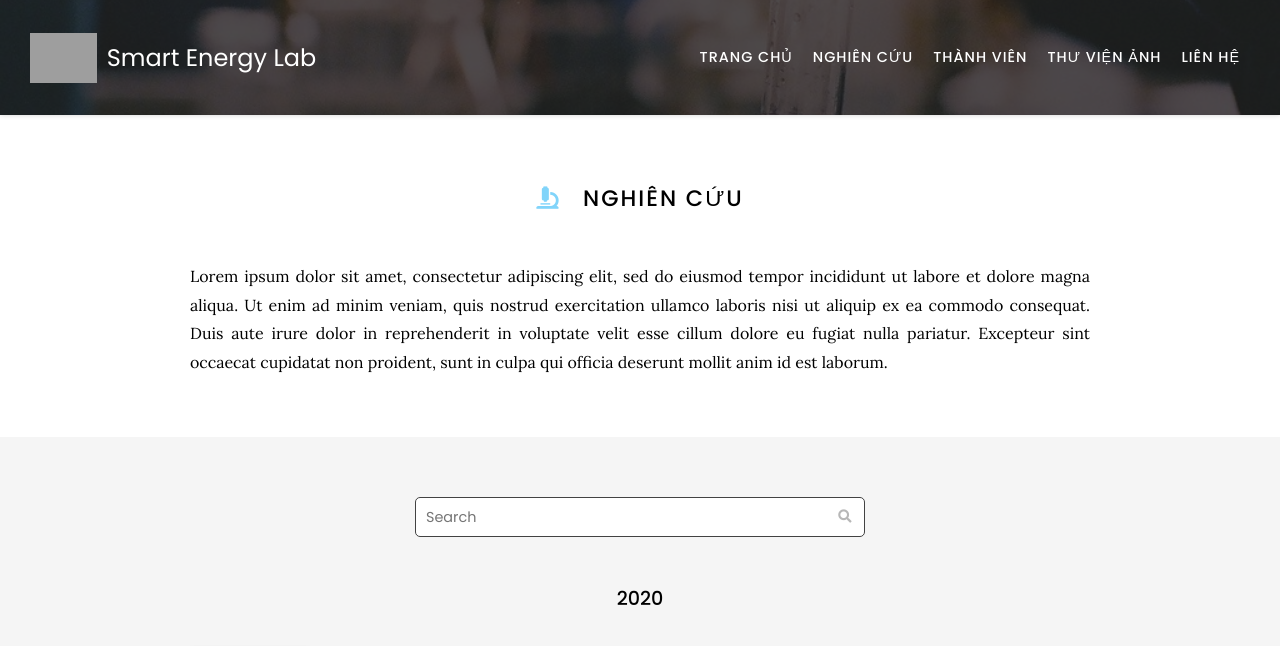
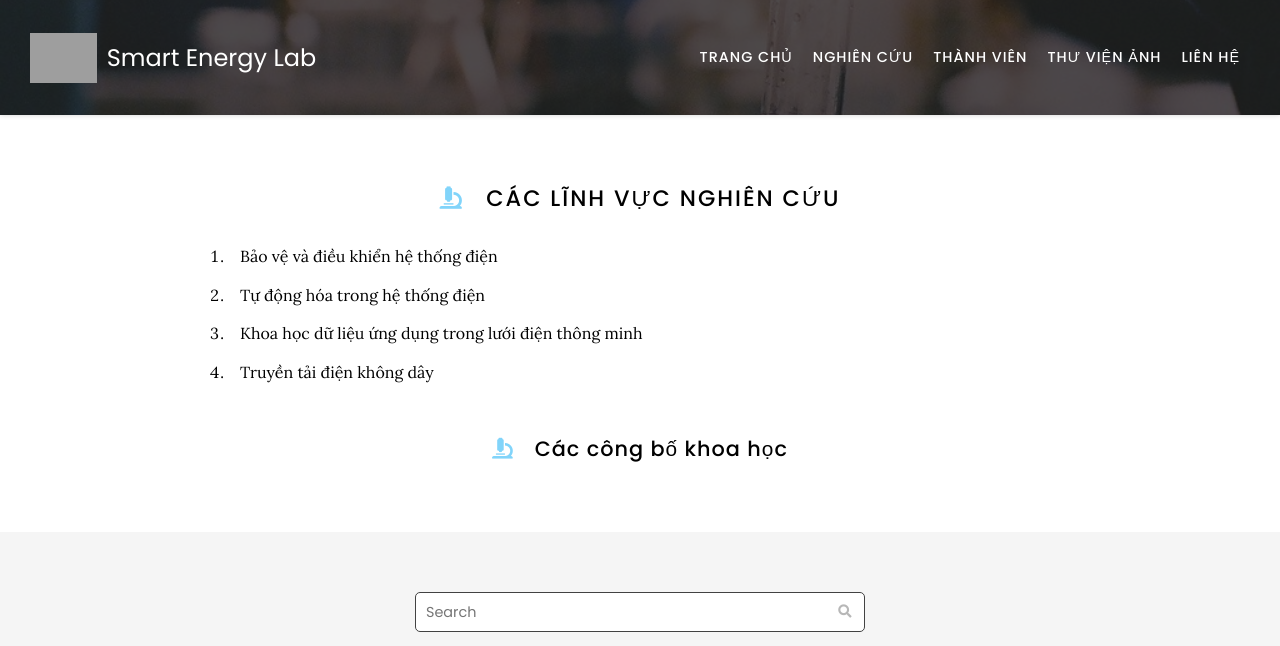
Before and after one commit to selabhust/home, a Jekyll site: the page built from research/index.md, in a window 1280 px wide and 900 px high, cut to the strip 0-646 px from the top of the window. Built offline with Jekyll 4.4.1, drawn with Linux system fonts in a browser that asks for light colours; nearby versions of some CDN libraries; grey boxes are pictures that could not be loaded.

Commit message:
Update index.md

```diff
--- a/research/index.md
+++ b/research/index.md
@@ -5,12 +5,17 @@ nav:
   tooltip: Published works
 ---
 
-# <i class="fas fa-microscope"></i>Nghiên cứu
+# <i class="fas fa-microscope"></i>Các lĩnh vực nghiên cứu
 
-Lorem ipsum dolor sit amet, consectetur adipiscing elit, sed do eiusmod tempor incididunt ut labore et dolore magna aliqua.
-Ut enim ad minim veniam, quis nostrud exercitation ullamco laboris nisi ut aliquip ex ea commodo consequat.
-Duis aute irure dolor in reprehenderit in voluptate velit esse cillum dolore eu fugiat nulla pariatur.
-Excepteur sint occaecat cupidatat non proident, sunt in culpa qui officia deserunt mollit anim id est laborum.
+1. Bảo vệ và điều khiển hệ thống điện <br>
+
+2. Tự động hóa trong hệ thống điện <br>
+
+3. Khoa học dữ liệu ứng dụng trong lưới điện thông minh <br>
+
+4. Truyền tải điện không dây
+
+## <i class="fas fa-microscope"></i>Các công bố khoa học
 
 {% include section.html %}
 
```
